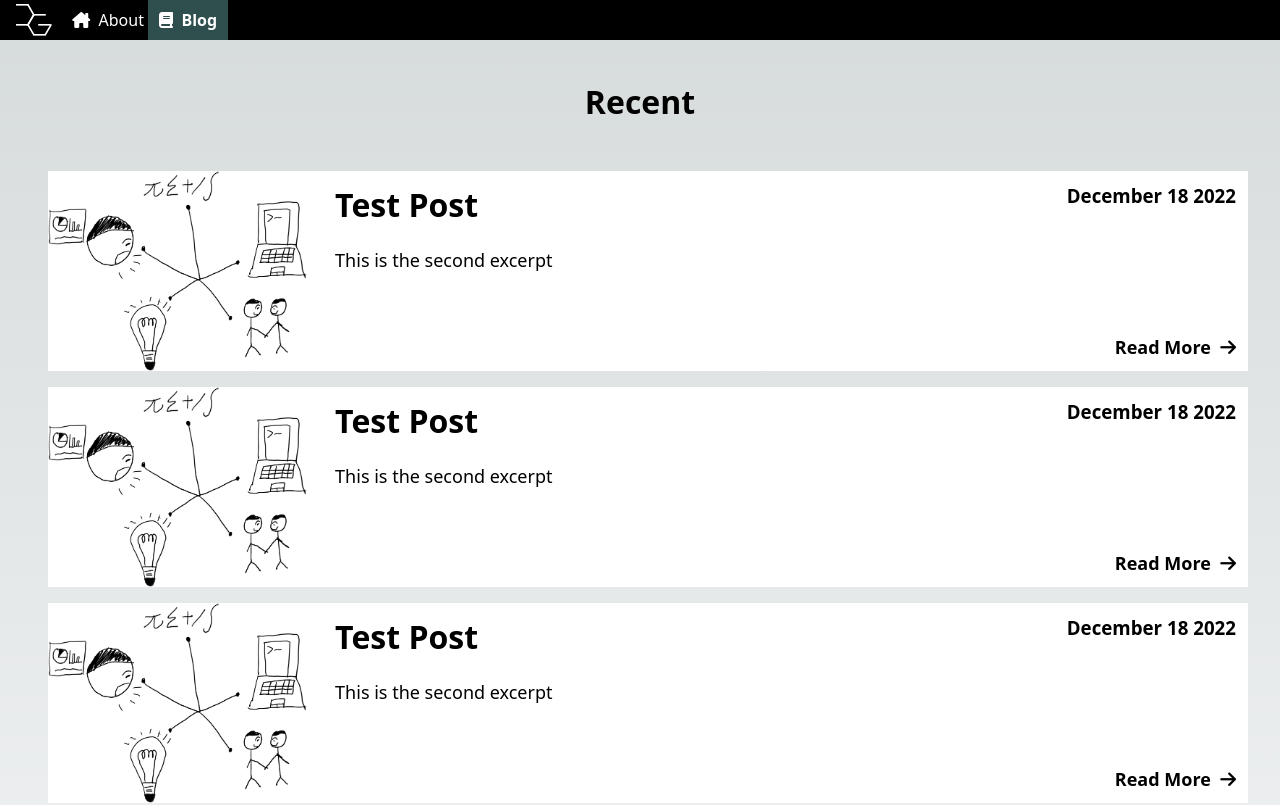
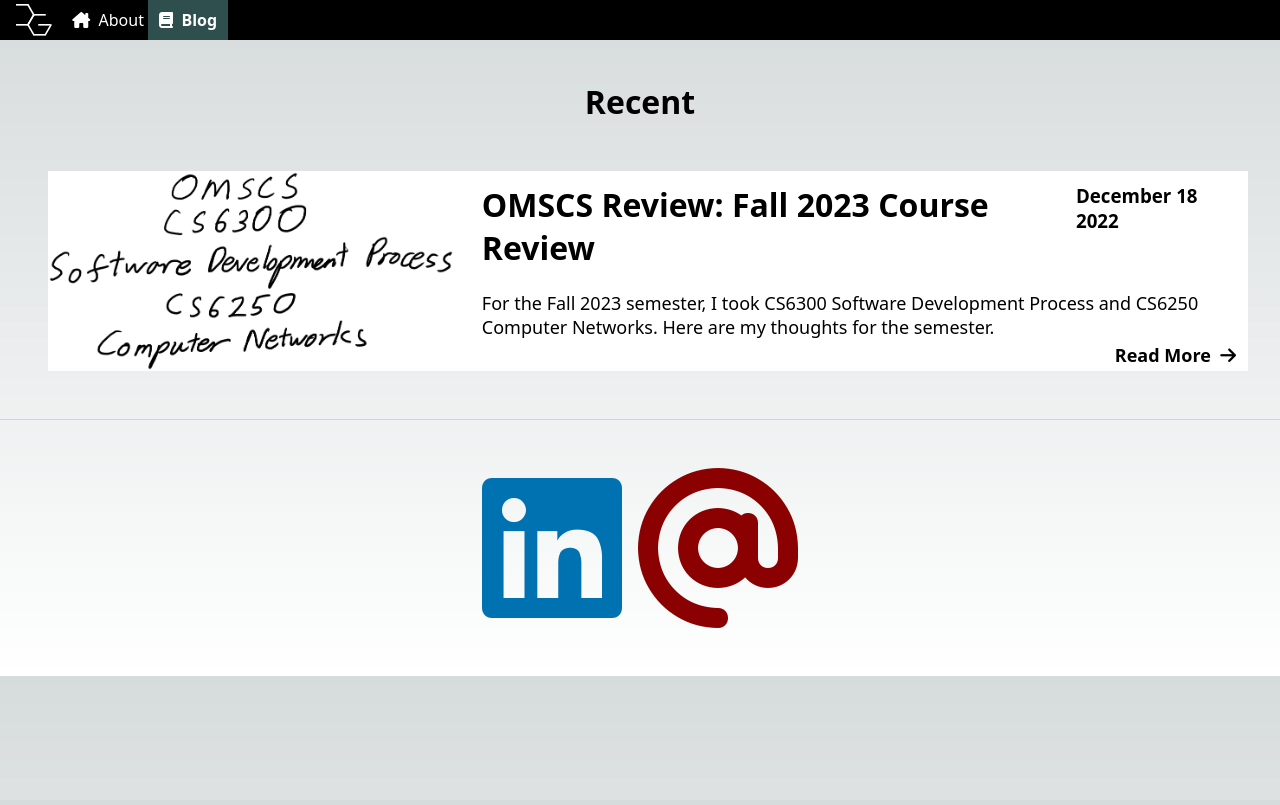
Before and after one commit to charlesgohck/portfolioblogv2, a Next.js app: page /blog in a window 1280 px wide. Shown: the top 805 px of the page. Built offline with nearby package versions, Linux system fonts and the light colour scheme.

Commit message:
[BLOG][POST] Added post for OMSCS 6300 and OMSCS 6250 review

```diff
--- a/pages/blog.tsx
+++ b/pages/blog.tsx
@@ -64,6 +64,8 @@ export async function getStaticProps() {
         }
     })
 
+    console.log(posts);
+
     return {
         props: {
             posts: posts.sort(sortByDate),
--- a/pages/blog/[slug].tsx
+++ b/pages/blog/[slug].tsx
@@ -59,7 +59,7 @@ export default function BlogPage(props: BlogPageProps) {
                     </FadeInSection>
                     <FadeInSection>
                         <div style={{ padding: "5vh" }}>
-                            <ReactMarkdown>{props.content}</ReactMarkdown>
+                            <ReactMarkdown className='reactmarkdowncomponent'>{props.content}</ReactMarkdown>
                         </div>
                     </FadeInSection>
                 </article>
--- /dev/null
+++ b/posts/omscscs63006250review.md
@@ -0,0 +1,30 @@
+---
+title: 'OMSCS Review: Fall 2023 Course Review'
+date: 'December 18 2022'
+excerpt: 'For the Fall 2023 semester, I took CS6300 Software Development Process and CS6250 Computer Networks. Here are my thoughts for the semester.'
+cover_image: '/assets/images/posts/OMSCS/CS6300CS6250Poster.png'
+---
+# Review: CS6300 Software Development Process
+## Objective
+My objective for taking CS6300 Software Development Process was to refine my software engineering skillset by learning and incorporating new software engineering skills and best practices in my day job as a Software Engineer. I also wanted to try out Android programming, the primary deliverable for the group assignment.
+## Learning Outcome
+I was satisfied with the course, as I could further **refine my software engineering skills** by applying some of the things I learned in the workplace. For example, I began to incorporate concepts such as black box testing, white box testing, and test-driven development in the full-stack application projects I lead in my team.
+
+After learning about various ways of collaboration, I introduced some of them to my team at work. **Because our team consisted of engineers of varying backgrounds, experience levels, and technical knowledge, peer programming allowed us to learn from each other's thought processes and thus solve problems more quickly.** It was constructive for interns and trainees because they could quickly pick up new techniques for tackling tasks.
+
+Finally, I gained much experience collaborating with team members across 3 different timezones in the Android Programming group project. As someone who likes to start and complete assignments earlier, I found that it was difficult to get in touch with my team members at the beginning. One team member also did not make it to the first meeting. We gave him a chance and were not disappointed. Our weekly schedule consisted of reading and assigning parts of a deliverable at the start, completing what we could during the week, and then getting together on a weekend call to finalize the deliverable. Overall, everyone contributed to the best of their ability. **One key takeaway is that communication is vital.** We have to try to keep each other updated constantly. We used Discord for instant messaging and Teams for weekend calls.
+## Difficulty
+As someone who has undergraduate and work experience as a Software Engineer, this course was manageable with consistent effort. I spent an estimate of between 5 - 12 hours on this course.
+
+# Review: CS6250 Computer Networks
+## Objective
+I wanted to reinforce my knowledge on Computer Networks and see if I can integrate what I learn to understand the domain area of my work better. The domain area of my work involves complex infrastructure, supporting networks, and their automations.
+## Learning Outcome
+The concepts taught in this course allowed me to connect the dots better in the workplace. For example, I was finally able to understand better how different network protocols like OSPF and BGP worked, and how the automations that I bring to the front-end empower supporting engineers. Overall, it is a great course to take to get a better understanding over how computer networks and the internet works.
+## Difficulty
+This course required consistent effort, with peaks in effort leading up to project submissions and exams. I spent roughly between 5 - 15 hours per week on this course.
+
+# Final Thoughts
+CS6300 Software Development Process and CS6250 Computer Networks are great courses to take both as an introduction to the topic or as a way of reinforcing existing knowledge.
+
+In hindsight, I underestimated the workload of the two courses combined and overestimated my time commited to the program in this semester so it was quite hectic at times. Return-to-office meant less time available for this program, even if I was to study while commuting.
--- a/posts/test.md
+++ /dev/null
@@ -1,10 +0,0 @@
----
-title: 'Test Post'
-date: 'December 17 2022'
-excerpt: 'This is the excerpt'
-cover_image: '/assets/images/posts/BlogPhotoIntegratedSkills.png'
----
-# Heading 1
-* Item 1
-* Item 2
-Check that **in bold**
--- a/posts/test2.md
+++ /dev/null
@@ -1,11 +0,0 @@
----
-title: 'Test Post'
-date: 'December 18 2022'
-excerpt: 'This is the second excerpt'
-cover_image: '/assets/images/posts/BlogPhotoIntegratedSkills.png'
----
-# Heading 1
-* Item 1
-* Item 2
-* Item 3
-Check that **in bold**
--- a/posts/test3.md
+++ /dev/null
@@ -1,11 +0,0 @@
----
-title: 'Test Post'
-date: 'December 18 2022'
-excerpt: 'This is the second excerpt'
-cover_image: '/assets/images/posts/BlogPhotoIntegratedSkills.png'
----
-# Heading 1
-* Item 1
-* Item 2
-* Item 3
-Check that **in bold**
--- a/posts/test4.md
+++ /dev/null
@@ -1,11 +0,0 @@
----
-title: 'Test Post'
-date: 'December 18 2022'
-excerpt: 'This is the second excerpt'
-cover_image: '/assets/images/posts/BlogPhotoIntegratedSkills.png'
----
-# Heading 1
-* Item 1
-* Item 2
-* Item 3
-Check that **in bold**
--- a/posts/test5.md
+++ /dev/null
@@ -1,11 +0,0 @@
----
-title: 'Test Post'
-date: 'December 18 2022'
-excerpt: 'This is the second excerpt'
-cover_image: '/assets/images/posts/BlogPhotoIntegratedSkills.png'
----
-# Heading 1
-* Item 1
-* Item 2
-* Item 3
-Check that **in bold**
--- a/styles/kangui.css
+++ b/styles/kangui.css
@@ -94,6 +94,10 @@
     transition-duration: 0.5s;
 }
 
+.reactmarkdowncomponent {
+    white-space: pre-wrap;
+}
+
 .blogarticle {
     padding: 3vh;
 }
```
Also changed, not shown: public/assets/images/posts/OMSCS/CS6300CS6250Poster.png (added).
